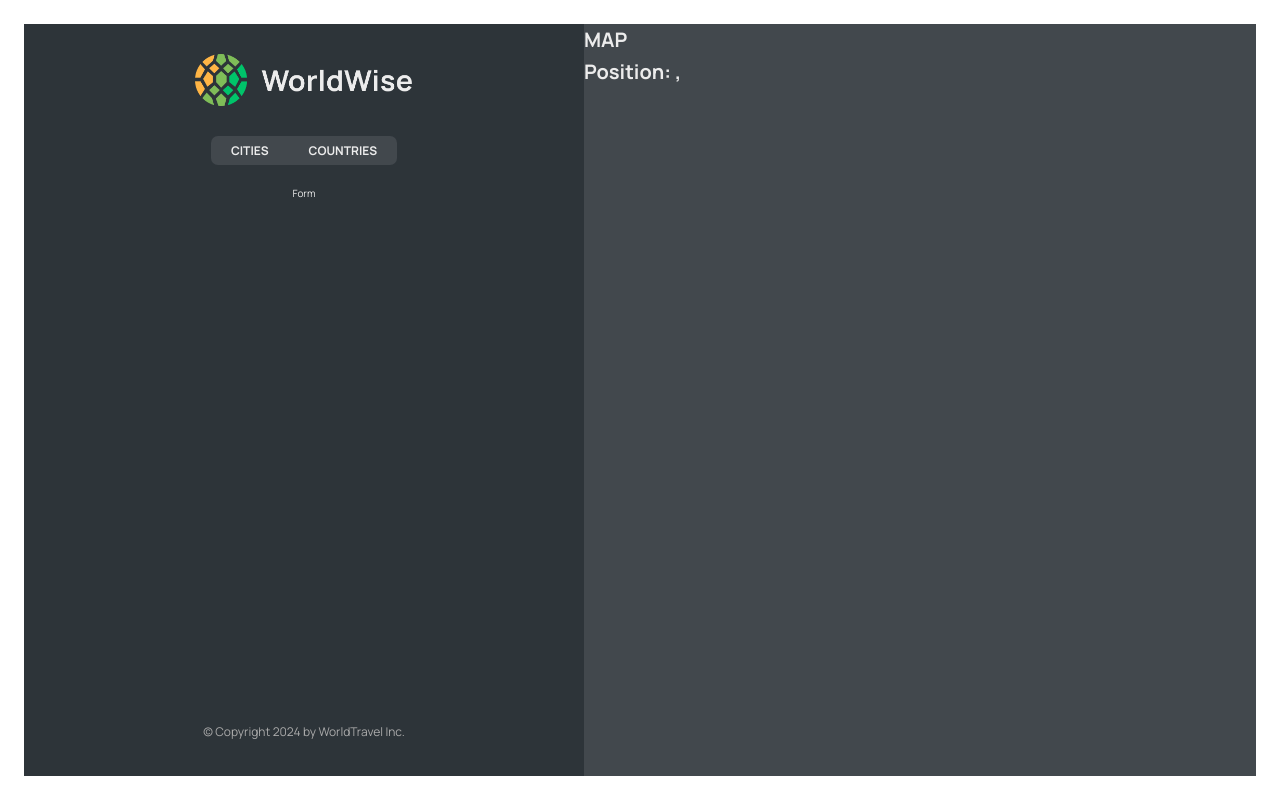
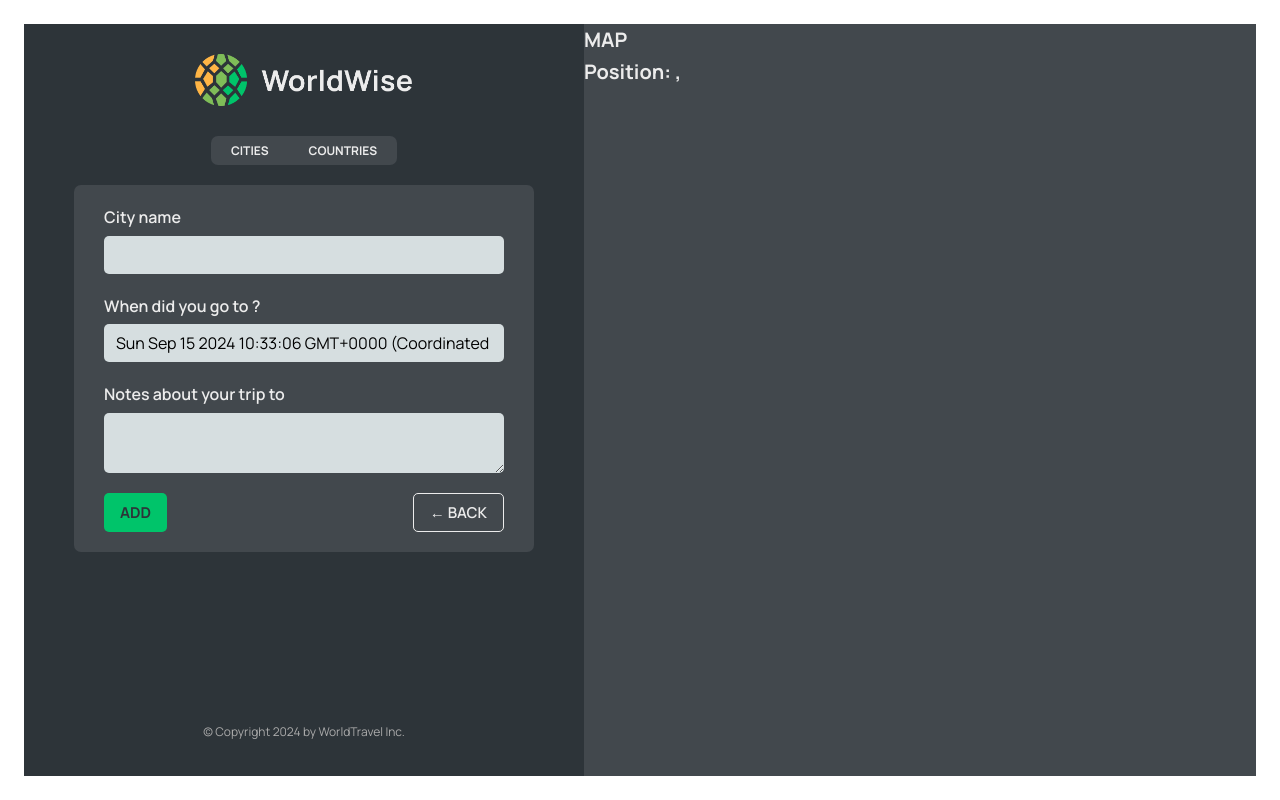
Before and after one commit to GitHubDoanLinh/ReactApp-WorldTravel, a React (Vite) app: page /app/form in a window 1280 px wide. Built offline with nearby package versions, Linux system fonts and the light colour scheme; data requests are answered from the project's data file.

Commit message:
commit 8 programmatic Navigation with useNavigate

```diff
--- a/src/App.jsx
+++ b/src/App.jsx
@@ -1,5 +1,5 @@
 import { useEffect, useState } from "react";
-import { BrowserRouter, Route, Routes } from "react-router-dom";
+import { BrowserRouter, Route, Routes, useNavigate } from "react-router-dom";
 
 import Product from "./pages/Product";
 import Pricing from "./pages/Pricing";
@@ -10,6 +10,7 @@ import PageNotFound from "./pages/PageNotFound";
 import CityList from "./components/CityList";
 import CountryList from "./components/CountryList";
 import City from "./components/City";
+import Form from "./components/Form";
 
 export default function App() {
   const [cities, setCities] = useState([]);
@@ -52,7 +53,7 @@ export default function App() {
             path="countries"
             element={<CountryList cities={cities} isLoading={isLoading} />}
           />
-          <Route path="form" element={<p>Form</p>} />
+          <Route path="form" element={<Form/>} />
         </Route>
         <Route path="*" element={<PageNotFound />} />
       </Routes>
--- /dev/null
+++ b/src/components/Button.jsx
@@ -0,0 +1,10 @@
+import styles from "./Button.module.css";
+function Button({ children, onClick, type }) {
+  return (
+    <button onClick={onClick} className={`${styles.btn} ${styles[type]}`}>
+      {children}
+    </button>
+  );
+}
+
+export default Button;
--- a/src/components/CountryList.jsx
+++ b/src/components/CountryList.jsx
@@ -19,7 +19,7 @@ function CountryList({ cities, isLoading }) {
   return (
     <ul className={styles.countryList}>
       {countries.map((country) => (
-        <CountryItem country={country} key={country.id} />
+        <CountryItem country={country} key={country.country} />
       ))}
     </ul>
   );
--- a/src/components/Form.jsx
+++ b/src/components/Form.jsx
@@ -3,6 +3,8 @@
 import { useState } from "react";
 
 import styles from "./Form.module.css";
+import Button from "./Button";
+import { useNavigate } from "react-router-dom";
 
 export function convertToEmoji(countryCode) {
   const codePoints = countryCode
@@ -13,6 +15,7 @@ export function convertToEmoji(countryCode) {
 }
 
 function Form() {
+  const navigate = useNavigate();
   const [cityName, setCityName] = useState("");
   const [country, setCountry] = useState("");
   const [date, setDate] = useState(new Date());
@@ -49,8 +52,16 @@ function Form() {
       </div>
 
       <div className={styles.buttons}>
-        <button>Add</button>
-        <button>&larr; Back</button>
+        <Button type={"primary"}>Add</Button>
+        <Button
+          type={"back"}
+          onClick={(e) => {
+            e.preventDefault();
+            navigate(-1);
+          }}
+        >
+          &larr; Back
+        </Button>
       </div>
     </form>
   );
--- a/src/components/Map.jsx
+++ b/src/components/Map.jsx
@@ -1,12 +1,19 @@
-import { useSearchParams } from "react-router-dom";
+import { useNavigate, useSearchParams } from "react-router-dom";
 import styles from "./Map.module.css";
 function Map() {
+  const navigate = useNavigate();
+
   const [searchParams, setSearchParams] = useSearchParams();
   const lat = searchParams.get("lat");
   const lng = searchParams.get("lng");
 
   return (
-    <div className={styles.mapContainer}>
+    <div
+      className={styles.mapContainer}
+      onClick={() => {
+        navigate("form");
+      }}
+    >
       <h1>MAP</h1>
       <h1>
         Position: {lat}, {lng}
```
